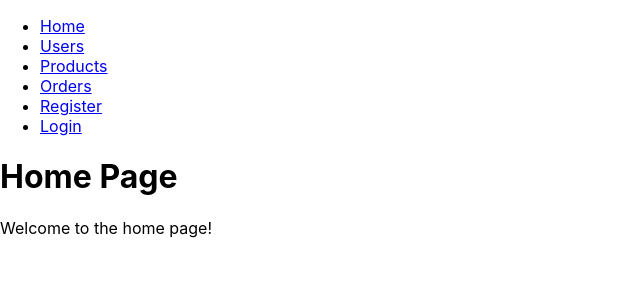
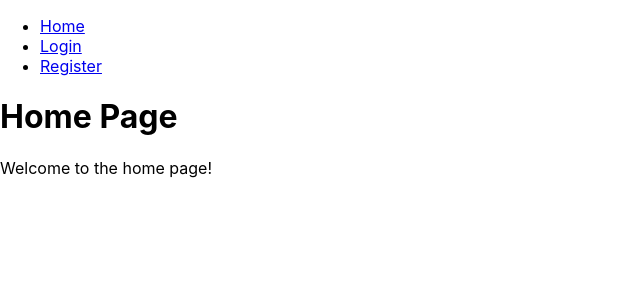
Before and after one commit to rgraner/ecommerce-part-II, a React (Create React App) app in the folder views/: page / in a window 1280 px wide. Shown: the top 300 px of the page, without its empty margins (0-640 px from the left). Built offline with nearby package versions, Linux system fonts and the light colour scheme.

Commit message:
Fix login session

```diff
--- a/views/src/App.js
+++ b/views/src/App.js
@@ -1,4 +1,4 @@
-import React from 'react';
+import React, { useState } from 'react';
 import { BrowserRouter as Router, Route, Routes } from 'react-router-dom';
 import Home from './components/Home.js';
 import Users from './components/Users.js';
@@ -6,17 +6,21 @@ import Products from './components/Products.js';
 // import Orders from './components/Orders';
 import Register from './components/Register.js';
 import Login from './components/Login.js';
+import Navbar from './components/Navbar.js';
 
 function App() {
+  const [isLoggedIn, setIsLoggedIn] = useState(false);
+
   return (
     <Router>
+      <Navbar isLoggedIn={isLoggedIn} />
       <Routes>
         <Route exact path="/" element={<Home />} />
         <Route path="/users" element={<Users />} />
         <Route path="/products" element={<Products />} />
         {/* <Route path="/orders" element={<Orders />} /> */}
         <Route path="/register" element={<Register />} />
-        <Route path="/login" element={<Login />} />
+        <Route path="/login" element={<Login setIsLoggedIn={setIsLoggedIn} />} />
       </Routes>
     </Router>
   );
--- a/views/src/components/Home.js
+++ b/views/src/components/Home.js
@@ -4,7 +4,6 @@ import Navbar from './Navbar';
 function Home() {
   return (
     <div>
-      <Navbar />
       <h1>Home Page</h1>
       <p>Welcome to the home page!</p>
     </div>
--- a/views/src/components/Login.js
+++ b/views/src/components/Login.js
@@ -1,7 +1,7 @@
 import React, { useState } from 'react';
 import { Link, useNavigate } from 'react-router-dom';
 
-function Login() {
+function Login({ setIsLoggedIn }) {
   const [username, setUsername] = useState('');
   const [password, setPassword] = useState('');
 
@@ -22,7 +22,7 @@ function Login() {
       }
       const data = await response.json();
       console.log(data);
-      // redirect to the desired page
+      setIsLoggedIn(true);
       navigate('/products');
     } catch (error) {
       console.error(error);
--- a/views/src/components/Navbar.js
+++ b/views/src/components/Navbar.js
@@ -1,19 +1,42 @@
 import React from 'react';
 import { Link } from 'react-router-dom';
 
-function Navbar() {
+function Navbar({ isLoggedIn }) {
   return (
     <nav>
       <ul>
-        <li><Link to="/">Home</Link></li>
-        <li><Link to="/users">Users</Link></li>
-        <li><Link to="/products">Products</Link></li>
-        <li><Link to="/orders">Orders</Link></li>
-        <li><Link to="/register">Register</Link></li>
-        <li><Link to="/login">Login</Link></li>
+        <li>
+          <Link to="/">Home</Link>
+        </li>
+        {isLoggedIn ? (
+          <>
+            <li>
+              <Link to="/products">Products</Link>
+            </li>
+            <li>
+              <Link to="/cart">Cart</Link>
+            </li>
+            <li>
+              <Link to="/orders">Orders</Link>
+            </li>
+            <li>
+              <Link to="/logout">Logout</Link>
+            </li>
+          </>
+        ) : (
+          <>
+            <li>
+              <Link to="/login">Login</Link>
+            </li>
+            <li>
+              <Link to="/register">Register</Link>
+            </li>
+          </>
+        )}
       </ul>
     </nav>
   );
 }
 
+
 export default Navbar;
--- a/views/src/components/Products.js
+++ b/views/src/components/Products.js
@@ -22,7 +22,6 @@ function Products() {
 
   return (
     <div>
-       <Navbar />
       <h1>Products</h1>
       <ul>
         {products.map(product => (
```
Also changed, not shown: 1 other file (tests, documents, lock files or other folders).
